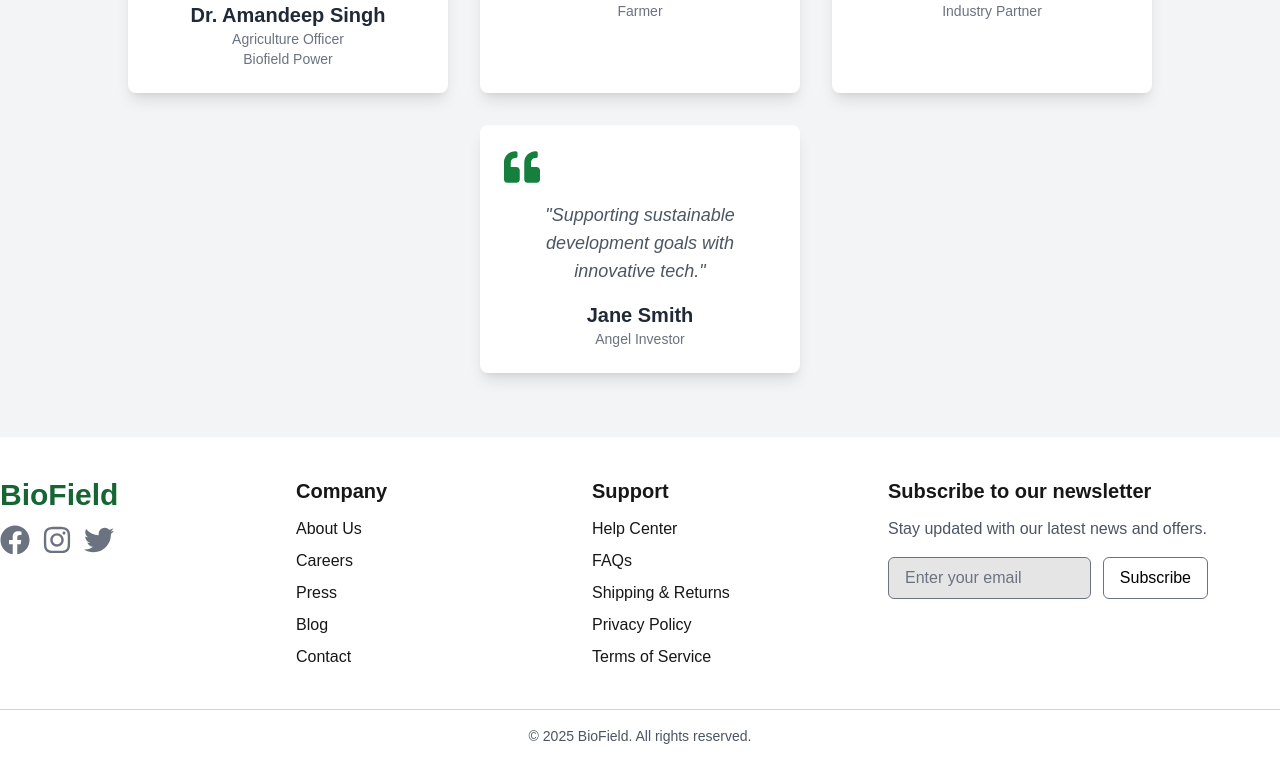
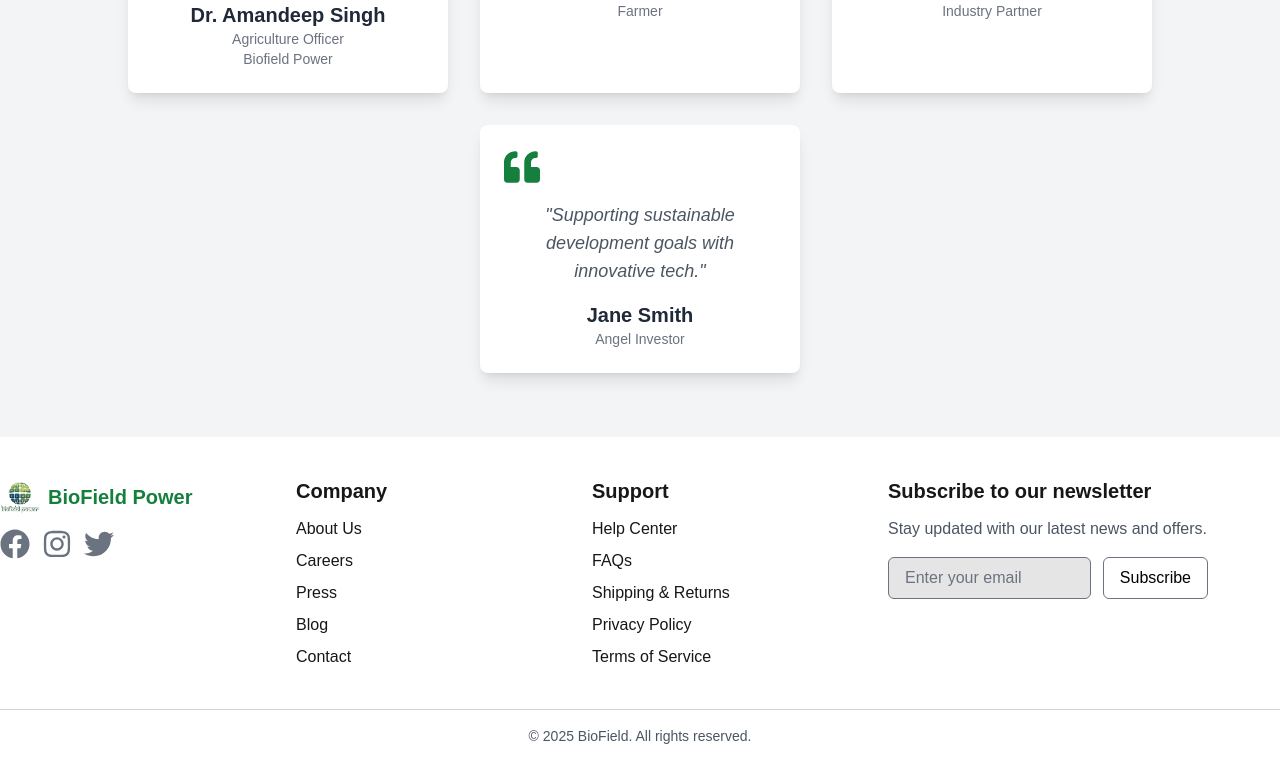
Before and after one commit to imaloksharma/BioFieldPower-Website, a Next.js app: page / in a window 1280 px wide. Shown: the part 2841-3623 px from the top of the page. Built offline with nearby package versions, Linux system fonts and the light colour scheme.

Commit message:
Added logo in Footer

```diff
--- a/src/app/components/Footer/Footer.tsx
+++ b/src/app/components/Footer/Footer.tsx
@@ -6,8 +6,10 @@ const Footer = () => {
     <footer className="py-10 bg-white">
       <div className="flex flex-wrap justify-start gap-10 container mx-auto">
         <div className="w-full sm:w-1/4 lg:w-1/5">
-          <h1 className="text-3xl text-green-800 font-semibold mb-3">BioField</h1>
-          <div className="flex gap-3 mt-3">
+        <div className="flex items-center space-x-2 text-green-700">
+        <img className="h-10 w-auto" src="/img/logo.png" alt="Logo" />
+        <span className="text-xl font-bold">BioField Power</span>
+      </div>          <div className="flex gap-3 mt-3">
             <a href="https://facebook.com" aria-label="Facebook" className="text-gray-500 hover:text-green-800">
               <FaFacebook size={30} />
             </a>
```
